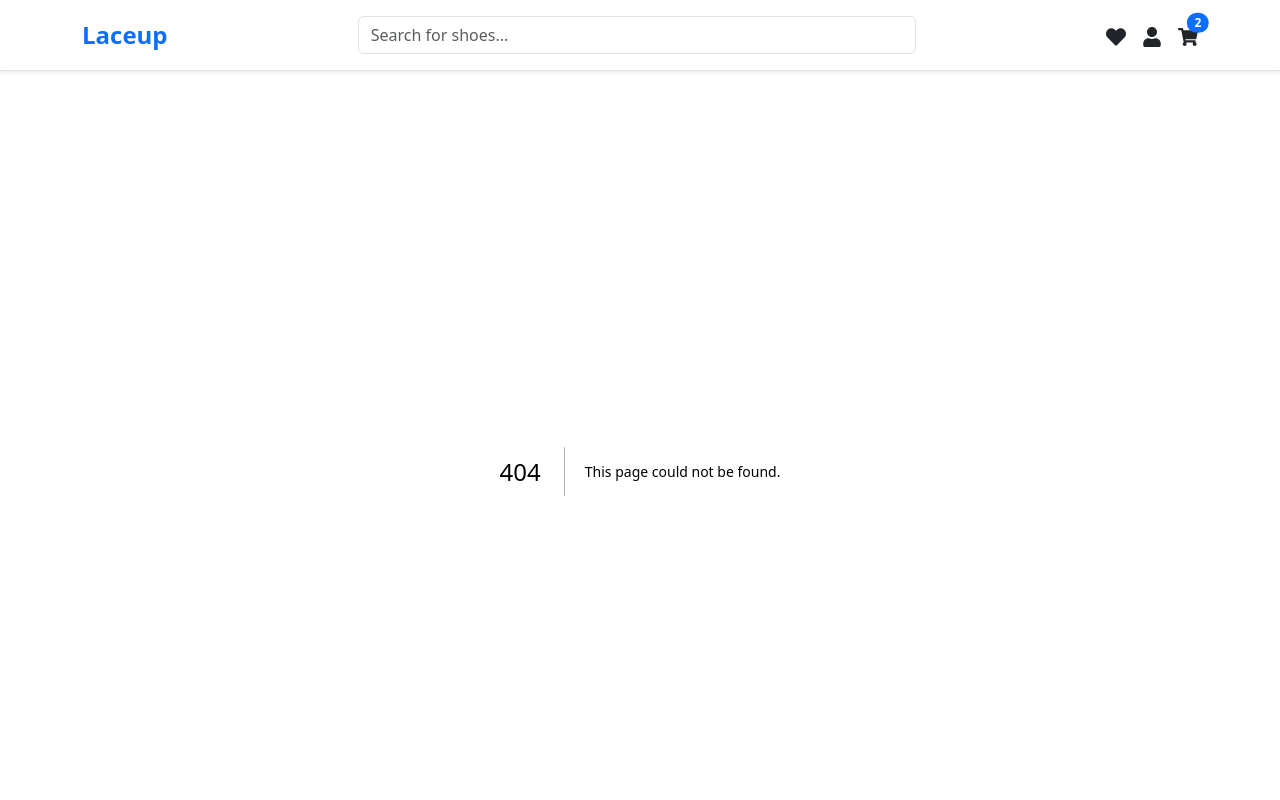
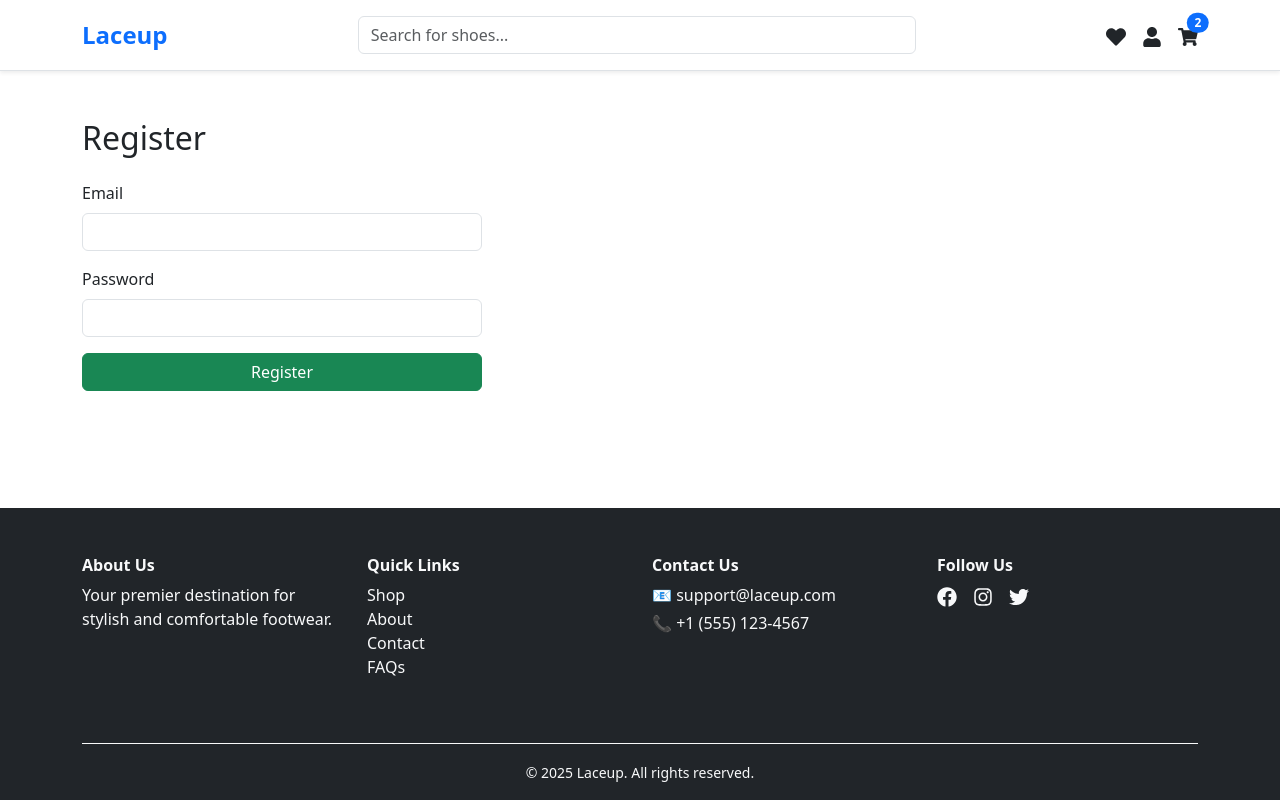
Before and after one commit to Dilajohn/laceup-2, a Next.js app: page /register in a window 1280 px wide. Before the commit this address had no page. Shown: the top 800 px of the page. Built offline with nearby package versions, Linux system fonts and the light colour scheme.

Commit message:
feat: Add authentication and cart management features with login, registration, and protected routes

```diff
--- a/src/app/layout.tsx
+++ b/src/app/layout.tsx
@@ -5,6 +5,7 @@ import 'bootstrap/dist/css/bootstrap.min.css';
 import Header from '../components/Header';
 import Footer from '../components/Footer';
 import { AuthProvider } from '../store/AuthContext';
+import { CartProvider } from '../store/CartContext';
 
 export const metadata: Metadata = {
   title: 'Laceup | Step into Style',
@@ -20,13 +21,16 @@ export default function RootLayout({
     <html lang="en">
       <body className="d-flex flex-column min-vh-100">
         <AuthProvider>
-          <Header />
-          <main className="flex-grow-1">{children}</main>
-          <Footer />
+          <CartProvider>
+            <Header />
+            <main className="flex-grow-1">{children}</main>
+            <Footer />
+          </CartProvider>
         </AuthProvider>
       </body>
     </html>
   );
 }
+
 // // This is the root layout of the application. It includes the header, footer, and wraps the main content with the AuthProvider.
 // // The AuthProvider manages the authentication state and provides it to the rest of the application.
--- /dev/null
+++ b/src/app/register/page.tsx
@@ -0,0 +1,38 @@
+'use client';
+
+import { useState } from 'react';
+import { register, saveAuthToStorage } from '../../lib/auth';
+import { useRouter } from 'next/navigation';
+import { useAuth } from '../../store/AuthContext';
+
+export default function RegisterPage() {
+  const [email, setEmail] = useState('');
+  const [password, setPassword] = useState('');
+  const router = useRouter();
+  const { setAuth } = useAuth();
+
+  const handleSubmit = async (e: React.FormEvent) => {
+    e.preventDefault();
+    const { token, user } = await register(email, password);
+    saveAuthToStorage(token, user);
+    setAuth({ user, token });
+    router.push('/profile');
+  };
+
+  return (
+    <div className="container py-5">
+      <h2 className="mb-4">Register</h2>
+      <form onSubmit={handleSubmit} className="w-100" style={{ maxWidth: 400 }}>
+        <div className="mb-3">
+          <label className="form-label">Email</label>
+          <input type="email" className="form-control" value={email} onChange={(e) => setEmail(e.target.value)} required />
+        </div>
+        <div className="mb-3">
+          <label className="form-label">Password</label>
+          <input type="password" className="form-control" value={password} onChange={(e) => setPassword(e.target.value)} required />
+        </div>
+        <button className="btn btn-success w-100" type="submit">Register</button>
+      </form>
+    </div>
+  );
+}
--- /dev/null
+++ b/src/store/CartContext.tsx
@@ -0,0 +1,49 @@
+'use client';
+
+import { createContext, useContext, useState, ReactNode } from 'react';
+
+export interface CartItem {
+  id: string;
+  title: string;
+  price: number;
+  image: string;
+  quantity: number;
+}
+
+const CartContext = createContext<{
+  cart: CartItem[];
+  addToCart: (item: CartItem) => void;
+  removeFromCart: (id: string) => void;
+}>({
+  cart: [],
+  addToCart: () => {},
+  removeFromCart: () => {},
+});
+
+export const CartProvider = ({ children }: { children: ReactNode }) => {
+  const [cart, setCart] = useState<CartItem[]>([]);
+
+  const addToCart = (item: CartItem) => {
+    setCart((prev) => {
+      const exists = prev.find((i) => i.id === item.id);
+      if (exists) {
+        return prev.map((i) =>
+          i.id === item.id ? { ...i, quantity: i.quantity + item.quantity } : i
+        );
+      }
+      return [...prev, item];
+    });
+  };
+
+  const removeFromCart = (id: string) => {
+    setCart((prev) => prev.filter((i) => i.id !== id));
+  };
+
+  return (
+    <CartContext.Provider value={{ cart, addToCart, removeFromCart }}>
+      {children}
+    </CartContext.Provider>
+  );
+};
+
+export const useCart = () => useContext(CartContext);
```
Also changed, not shown: src/app/login/page.tsx (added, +39 -0 lines), src/app/profile/page.tsx (+22 -5 lines), src/components/ProtectedRoute.tsx (added, +18 -0 lines).
